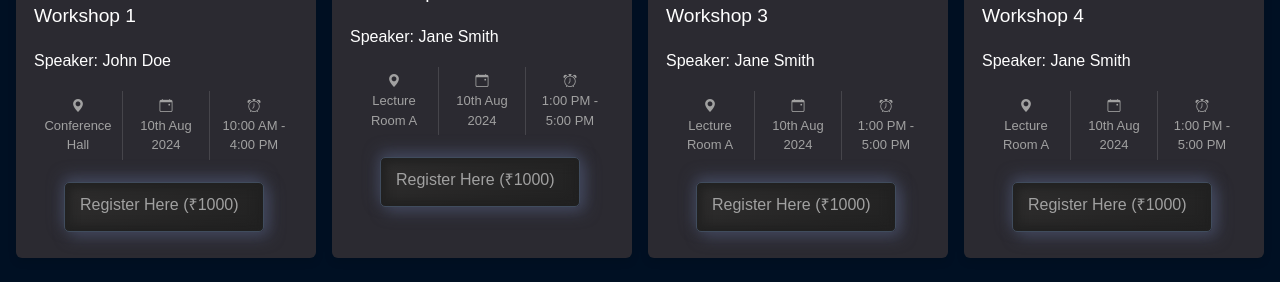
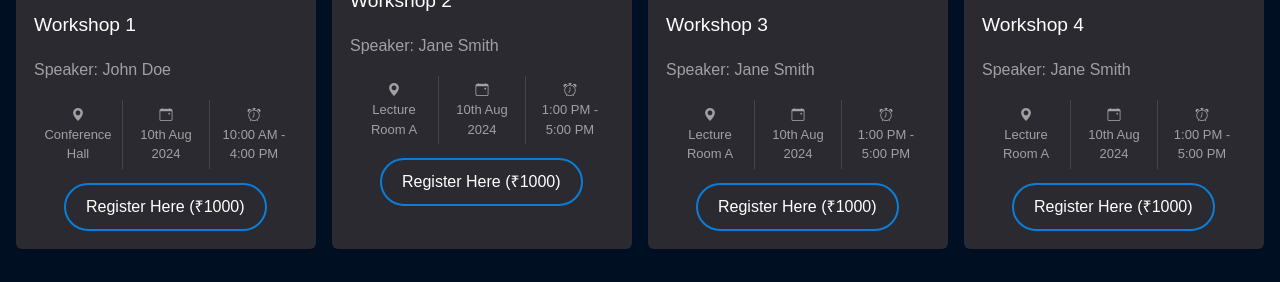
Before and after one commit to Paul-V-S-10/Card-events-section, a plain HTML site: page card-website-theme/index.html in a window 1280 px wide. Shown: the part 389-671 px from the top of the page. Drawn offline with nearby package versions, Linux system fonts and the light colour scheme.

Commit message:
button style update as per the iedc website buttons

```diff
--- a/card-website-theme/styles.css
+++ b/card-website-theme/styles.css
@@ -62,63 +62,71 @@ body {
  .speaker, .venue-time {
     margin: 4px 0;
 }
+.speaker{
+  color: rgb(161,161,161);
+  font-size: medium;
+}
 
-/* .reg-link {
+
+  .reg-link {
+    position: relative;
     display: inline-block;
-    margin: 8px 0;
-    padding: 10px 15px;
-    background-color: rgb(57,47,137);
-    color: #fff;
-    text-decoration: none;
-    border-radius: 4px;
-    transition: background-color 0.2s;
+    padding: 10px 20px;
+    font-size: 16px;
+    /* color: rgb(10, 126, 215); */
+    color: white;
+    background: transparent;
+    border: 2px solid rgb(10, 126, 215);
+    border-radius: 50px;
+    cursor: pointer;
+    overflow: hidden;
+    transition: color 0.4s;
+    text-decoration: none; /* Remove underline */
+    width: fit-content;
+    left: 30px;
+}
+
+.reg-link::before {
+    content: '';
+    position: absolute;
+    top: 100%;
+    left: 0;
+    width: 100%;
+    height: 100%;
+    background: rgb(10, 126, 215);
+    z-index: -1;
+    transition: none;
+}
+
+.reg-link:hover::before {
+    animation: fillDown 0.4s forwards;
+}
+
+.reg-link:not(:hover)::before {
+    animation: unfillUp 0.4s forwards;
 }
 
 .reg-link:hover {
-    background-color: rgb(62,76,160);
-} */
-.reg-link {
-    margin: 8px 0 8px 30px;
-    padding: 10px 15px;
-    text-decoration: none;
-    height: 50px;
-    width: 200px;
-    background: #333;
-    -webkit-box-pack: center;
-    -ms-flex-pack: center;
-    justify-content: center;
-    cursor: pointer;
-    -webkit-box-align: center;
-    -ms-flex-align: center;
-    align-items: center;
-    border: solid #404c5d 1px;
-    font-size: 16px;
-    color: rgb(161, 161, 161);
-    -webkit-transition: 500ms;
-    transition: 500ms;
-    border-radius: 5px;
-    background: linear-gradient(145deg, #2e2d2d, #212121);
-    -webkit-box-shadow: -1px -5px 15px #41465b, 5px 5px 15px #41465b,
-      inset 5px 5px 10px #212121, inset -5px -5px 10px #212121;
-    box-shadow: -1px -5px 15px #41465b, 5px 5px 15px #41465b,
-      inset 5px 5px 10px #212121, inset -5px -5px 10px #212121;
-  }
+    color: white;
+}
 
-  .reg-link:hover {
-    -webkit-box-shadow: 1px 1px 13px #20232e, -1px -1px 13px #545b78;
-    box-shadow: 1px 1px 13px #20232e, -1px -1px 13px #545b78;
-    color: #d6d6d6;
-    -webkit-transition: 500ms;
-    transition: 500ms;
-  }
+@keyframes fillDown {
+    from {
+        top: 100%;
+    }
+    to {
+        top: 0;
+    }
+}
 
-  .reg-link:active {
-    -webkit-box-shadow: 1px 1px 13px #20232e, -1px -1px 33px #545b78;
-    box-shadow: 1px 1px 13px #20232e, -1px -1px 33px #545b78;
-    color: #d6d6d6;
-    -webkit-transition: 100ms;
-    transition: 100ms;
-  }
+@keyframes unfillUp {
+    from {
+        top: 0;
+    }
+    to {
+        top: 100%;
+    }
+}
   .venue-time{
     display: flex;
     flex-direction: row !important;
```
Also changed, not shown: a-tag-as-button.html (added, +68 -0 lines), index.html (added, +67 -0 lines).
